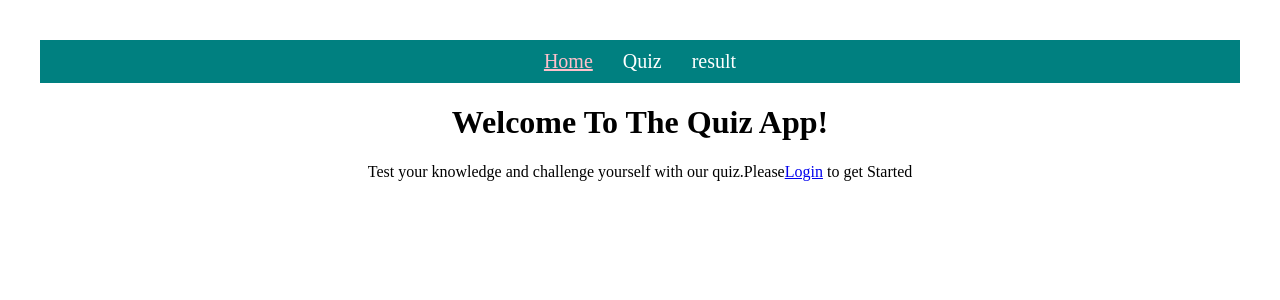
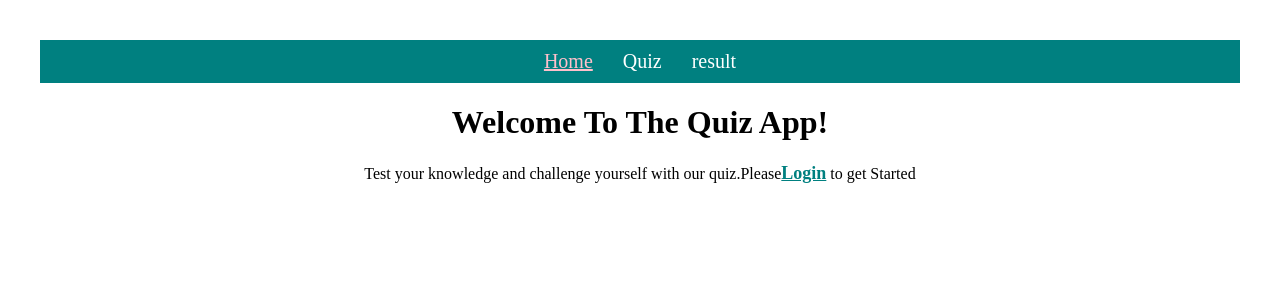
Before and after one commit to gangahasan/quiz-app, a React (Vite) app: page / in a window 1280 px wide. Shown: the top 300 px of the page. Built offline with nearby package versions, Linux system fonts and the light colour scheme.

Commit message:
developed result page

```diff
--- a/src/components/Home.jsx
+++ b/src/components/Home.jsx
@@ -8,7 +8,7 @@ const Home = () => {
       <p>
         Test your knowledge and challenge yourself with our quiz.Please
         <span>
-          <Link to="/login">Login</Link>
+          <Link to="/login" style={{fontSize:"18px",fontWeight:"600", color:"teal"}}>Login</Link>
         </span>{" "}
         to get Started
       </p>
```
